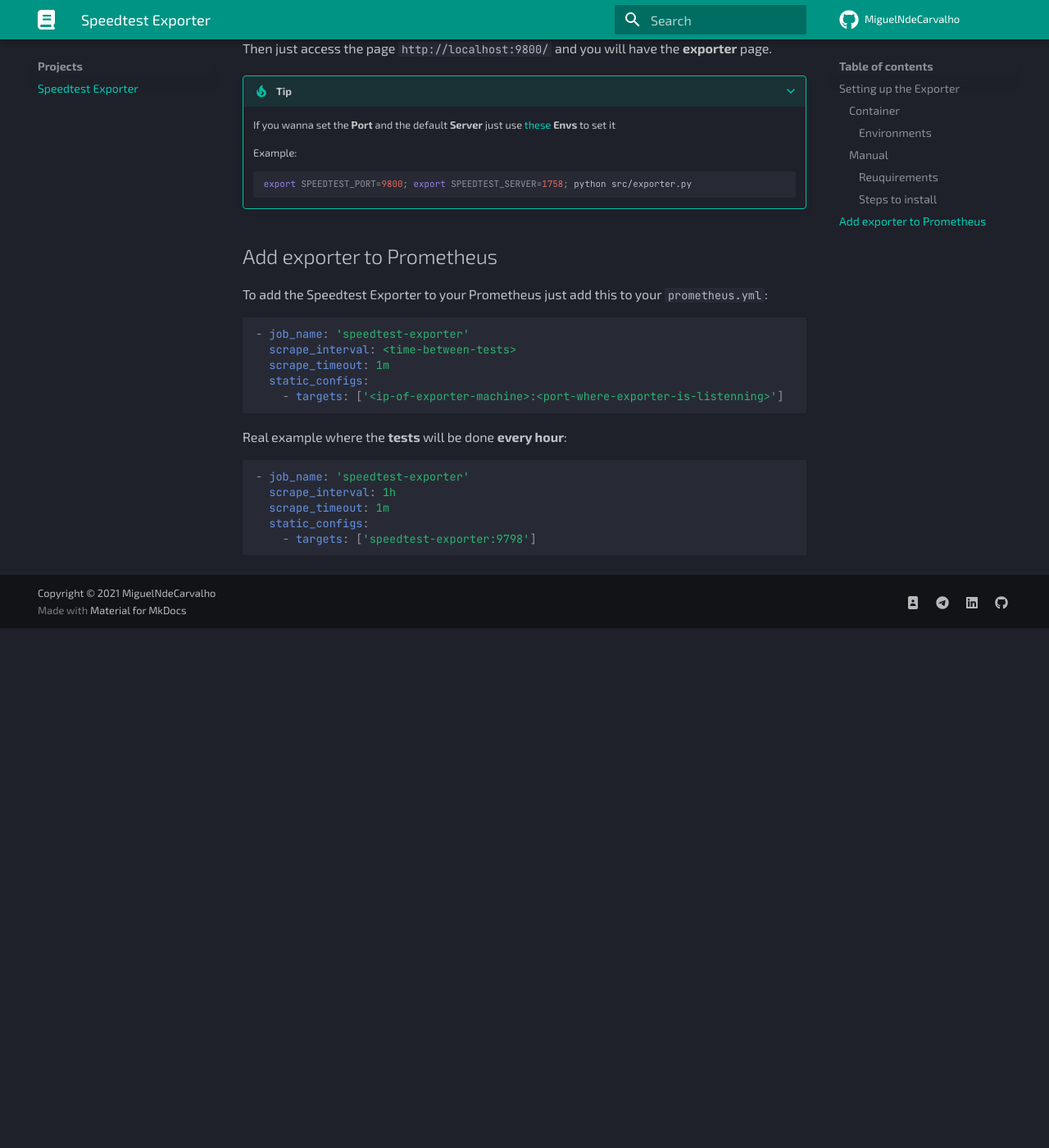
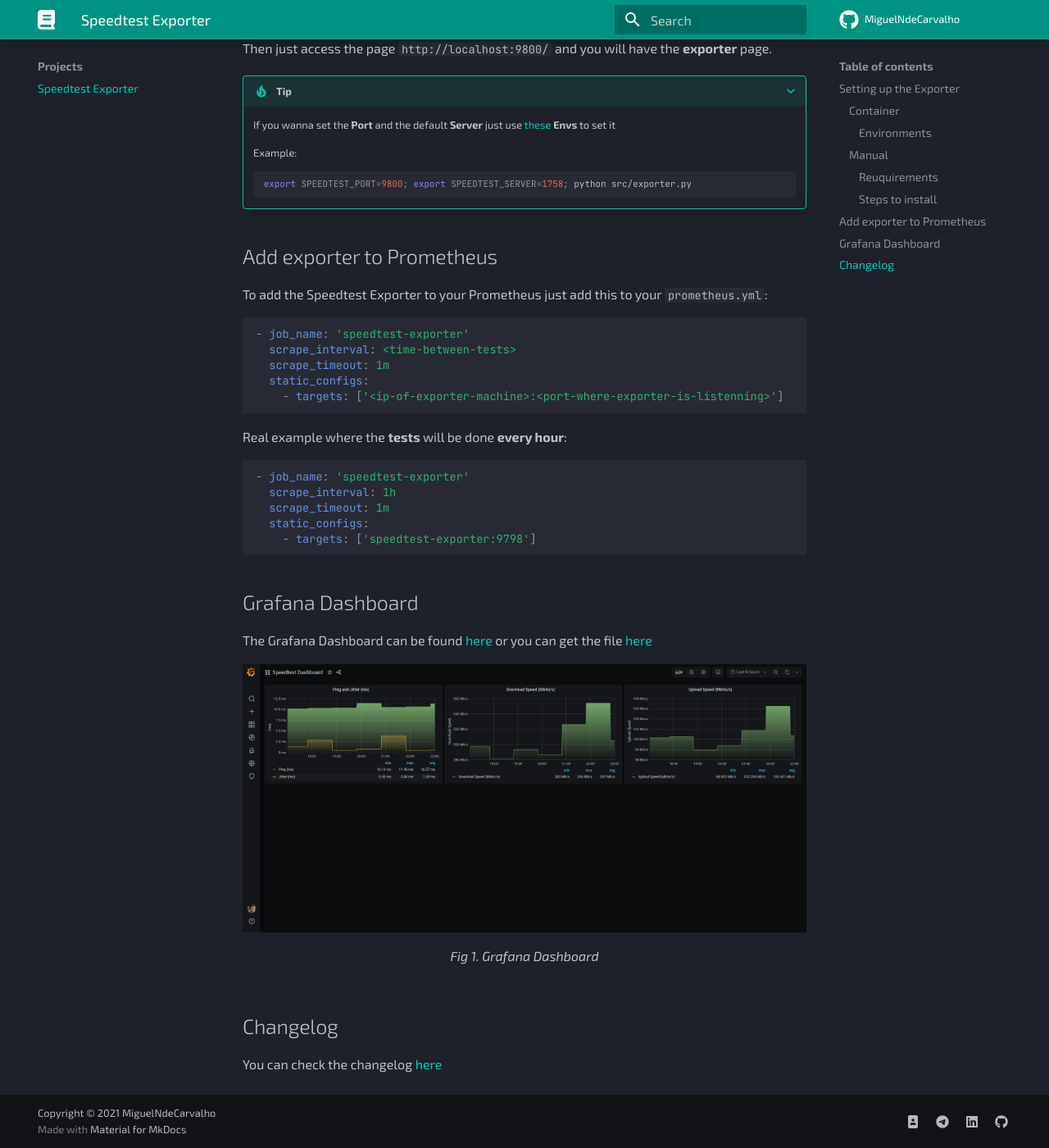
Before and after one commit to MiguelNdeCarvalho/mike-docs, an MkDocs documentation site: the page built from docs/projects/speedtest-exporter.md, in a window 1280 px wide and 1400 px high, scrolled down 2069 px. Shown: the whole window at 82% size. Built offline with MkDocs 1.6.1 and Material for MkDocs 9.7.7, drawn with Linux system fonts in a browser that asks for light colours; before the commit the page ends 2835 px from its top, so only the background shows below that.

Commit message:
speedtest-exporter.md: Add Grafan Dashboard and Changelog

````diff
--- a/docs/projects/speedtest-exporter.md
+++ b/docs/projects/speedtest-exporter.md
@@ -126,8 +126,23 @@
     - targets: ['speedtest-exporter:9798']
 ```
 
+## Grafana Dashboard
+
+The Grafana Dashboard can be found [here][5] or you can get the file [here][6]
+
+<figure>
+  <img src="/assets/images/projects/speedtest-exporter/grafana.png"/>
+  <figcaption>Fig 1. Grafana Dashboard</figcaption>
+</figure>
+
+## Changelog
+
+You can check the changelog [here][7]
 
 [1]: https://github.com/MiguelNdeCarvalho/speedtest-exporter
 [2]: https://prometheus.io/
 [3]: https://www.speedtest.net/apps/cli
 [4]: https://williamyaps.github.io/wlmjavascript/servercli.html
+[5]: https://grafana.com/grafana/dashboards/13665
+[6]: https://github.com/MiguelNdeCarvalho/speedtest-exporter/blob/main/Dashboard/Speedtest%20Dashboard-1609529464845.json
+[7]: https://github.com/MiguelNdeCarvalho/speedtest-exporter/releases
````
